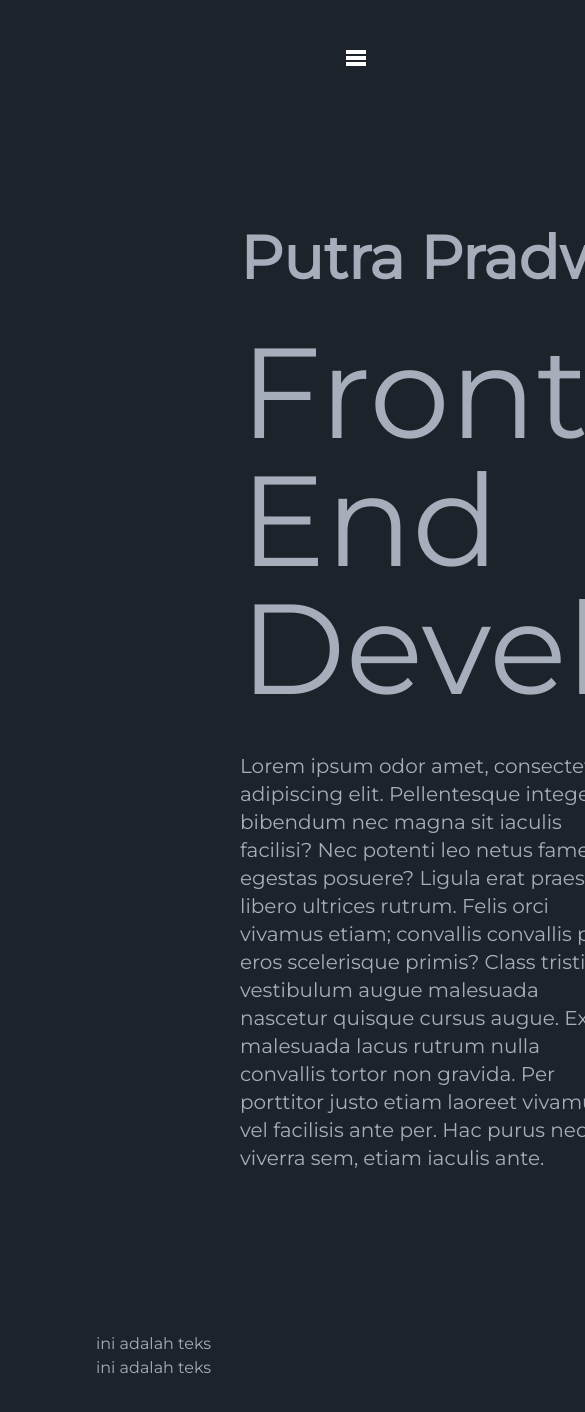
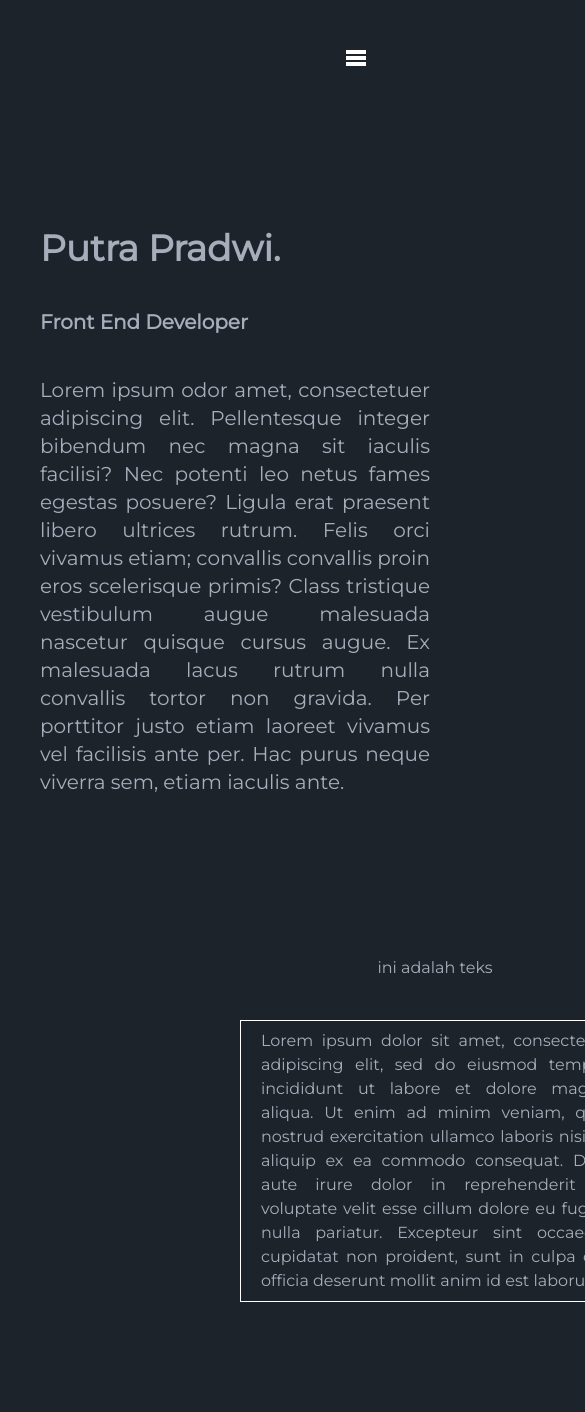
Before and after one commit to Igprad01/new_websiteku, a React (Vite) app: page / in a window 390 px wide. Shown: the top 1412 px of the page, 585 px wide, since content can reach past the window. Built offline with nearby package versions, Linux system fonts and the light colour scheme.

Commit message:
coming soon responsive herosection and aboutme

```diff
--- a/src/Components/Layouts/About_Me/About.jsx
+++ b/src/Components/Layouts/About_Me/About.jsx
@@ -4,9 +4,11 @@ import Kalimat from "../../Elements/Paragraph/Paragraph";
 
 const About= () => {
     return (
-        <div className={`container mx-24 my-36`}>
-            <Heading1 Text={'ini adalah teks'} />
-            <Kalimat teks={'ini adalah teks'} />
+        <div className={`container mx-60 my-36`}>
+            <Heading1 Text={'ini adalah teks'} Styling = 'text-center mb-10' />
+            <div className={`text-justify border border-white`}>
+                <Kalimat teks = 'Lorem ipsum dolor sit amet, consectetur adipiscing elit, sed do eiusmod tempor incididunt ut labore et dolore magna aliqua. Ut enim ad minim veniam, quis nostrud exercitation ullamco laboris nisi ut aliquip ex ea commodo consequat. Duis aute irure dolor in reprehenderit in voluptate velit esse cillum dolore eu fugiat nulla pariatur. Excepteur sint occaecat cupidatat non proident, sunt in culpa qui officia deserunt mollit anim id est laborum.' Styling={`px-5 py-2`} />
+            </div>
         </div>
     )
 }
--- a/src/Components/Layouts/Hero_Section/Hero_section.jsx
+++ b/src/Components/Layouts/Hero_Section/Hero_section.jsx
@@ -5,11 +5,11 @@ import Kalimat from "../../Elements/Paragraph/Paragraph";
 
 const HeroSection= () => {
     return (
-        <div className={`container relative mx-60 my-40`}>
-            <Heading1 Text = 'Putra Pradwi' Styling={`font-bold text-6xl mb-10`} />
-            <Heading2 Text = 'Front End Developer' Styling={`text-9xl mb-10`} />
+        <div className={`container relative mx-10 my-30 md:mx-60 my-40 `}>
+            <Heading1 Text = 'putra pradwi.' Styling={`font-bold text-4xl mb-10 capitalize md:text-5xl`} />
+            <Heading2 Text = 'Front End Developer' Styling={`font-bold text-xl mb-10 md:text-9xl`} />
           <div>
-          <Kalimat teks = 'Lorem ipsum odor amet, consectetuer adipiscing elit. Pellentesque integer bibendum nec magna sit iaculis facilisi? Nec potenti leo netus fames egestas posuere? Ligula erat praesent libero ultrices rutrum. Felis orci vivamus etiam; convallis convallis proin eros scelerisque primis? Class tristique vestibulum augue malesuada nascetur quisque cursus augue. Ex malesuada lacus rutrum nulla convallis tortor non gravida. Per porttitor justo etiam laoreet vivamus vel facilisis ante per. Hac purus neque viverra sem, etiam iaculis ante.' Styling={`font-italic text-xl`}/>
+          <Kalimat teks = 'Lorem ipsum odor amet, consectetuer adipiscing elit. Pellentesque integer bibendum nec magna sit iaculis facilisi? Nec potenti leo netus fames egestas posuere? Ligula erat praesent libero ultrices rutrum. Felis orci vivamus etiam; convallis convallis proin eros scelerisque primis? Class tristique vestibulum augue malesuada nascetur quisque cursus augue. Ex malesuada lacus rutrum nulla convallis tortor non gravida. Per porttitor justo etiam laoreet vivamus vel facilisis ante per. Hac purus neque viverra sem, etiam iaculis ante.' Styling={`font-italic text-xl text-justify`}/>
           </div>
         </div>
     )
```
